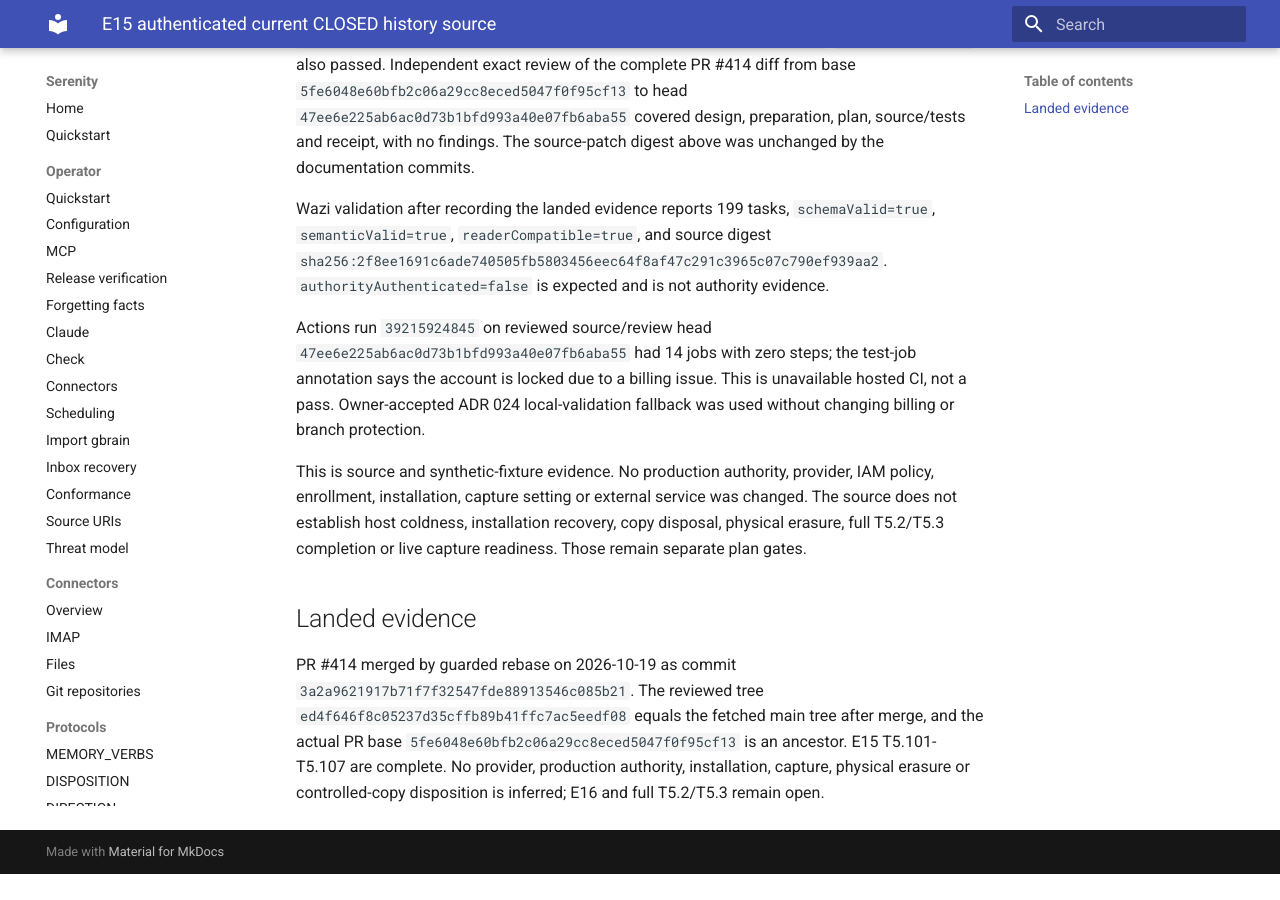
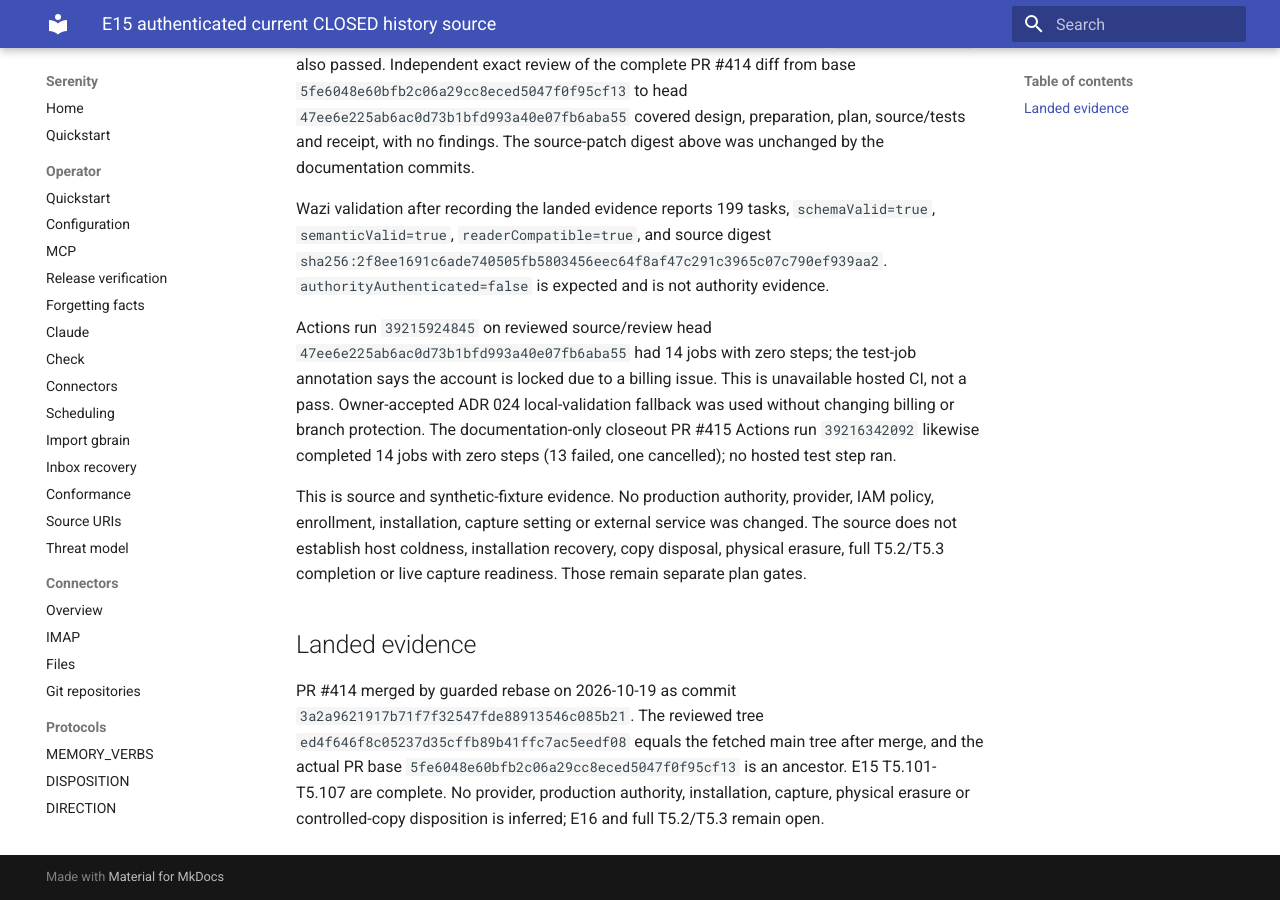
Before and after one commit to sirerun/serenity, an MkDocs documentation site: the page built from docs/receipts/2026-10-19-closed-history-source.md, in a window 1280 px wide and 900 px high, scrolled down 959 px. Built offline with MkDocs 1.6.1 and Material for MkDocs 9.7.7, drawn with Linux system fonts in a browser that asks for light colours; before the commit the page ends 1833 px from its top, so only the background shows below that.

Commit message:
Record unavailable closeout CI evidence

```diff
--- a/docs/receipts/2026-10-19-closed-history-source.md
+++ b/docs/receipts/2026-10-19-closed-history-source.md
@@ -52,7 +52,9 @@ digest `sha256:2f8ee1691c6ade740505fb5803456eec64f8af47c291c3965c07c790ef939aa2`
 Actions run `39215924845` on reviewed source/review head `47ee6e225ab6ac0d73b1bfd993a40e07fb6aba55` had 14 jobs with zero steps; the test-job annotation says the
 account is locked due to a billing issue. This is unavailable hosted CI, not a
 pass. Owner-accepted ADR 024 local-validation fallback was used without changing
-billing or branch protection.
+billing or branch protection. The documentation-only closeout PR #415 Actions run
+`39216342092` likewise completed 14 jobs with zero steps (13 failed, one
+cancelled); no hosted test step ran.
 
 This is source and synthetic-fixture evidence. No production authority,
 provider, IAM policy, enrollment, installation, capture setting or external
```
